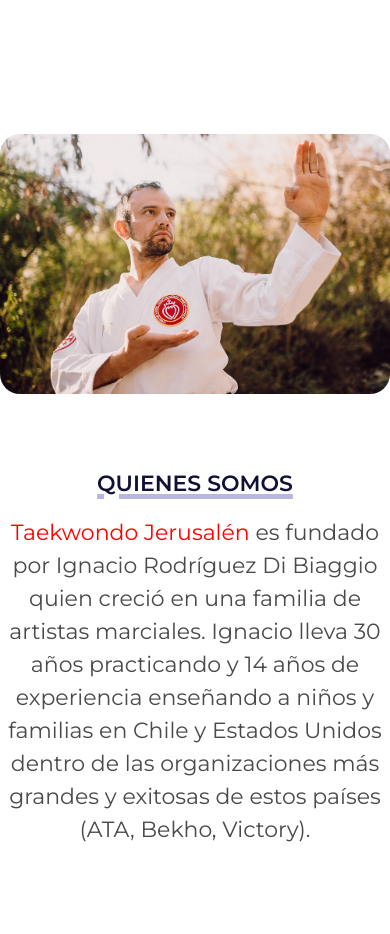
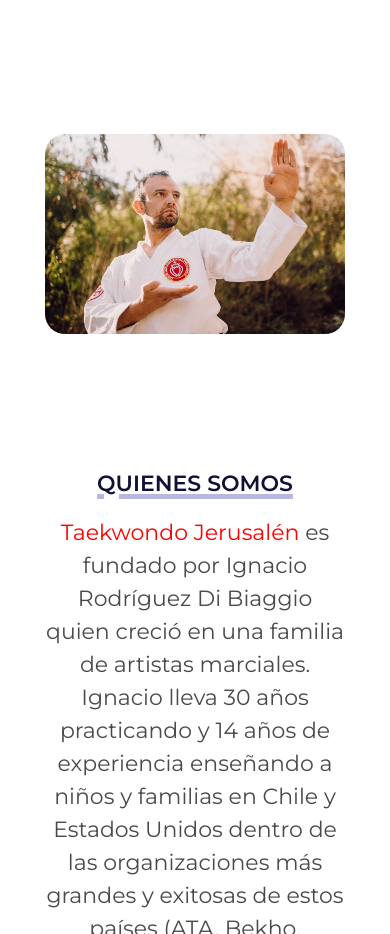
Before and after one commit to Adeliscod/taekwondojerusalen, a plain HTML site: page index.html in a window 390 px wide. Shown: the part 860-1794 px from the top of the page. Drawn offline with nearby package versions, Linux system fonts and the light colour scheme.

Commit message:
primera version

```diff
--- a/styles.css
+++ b/styles.css
@@ -623,7 +623,7 @@ footer a{
     }
     #about .foto{
 
-        max-width: 400px;
+        max-width: 300px;
         margin: auto;
 
     }
@@ -641,7 +641,7 @@ footer a{
         text-align: center;
     }
     #about p{
-        width: 400px;
+        width: 300px;
         text-align: center;
         padding: 0px;
     }
```
